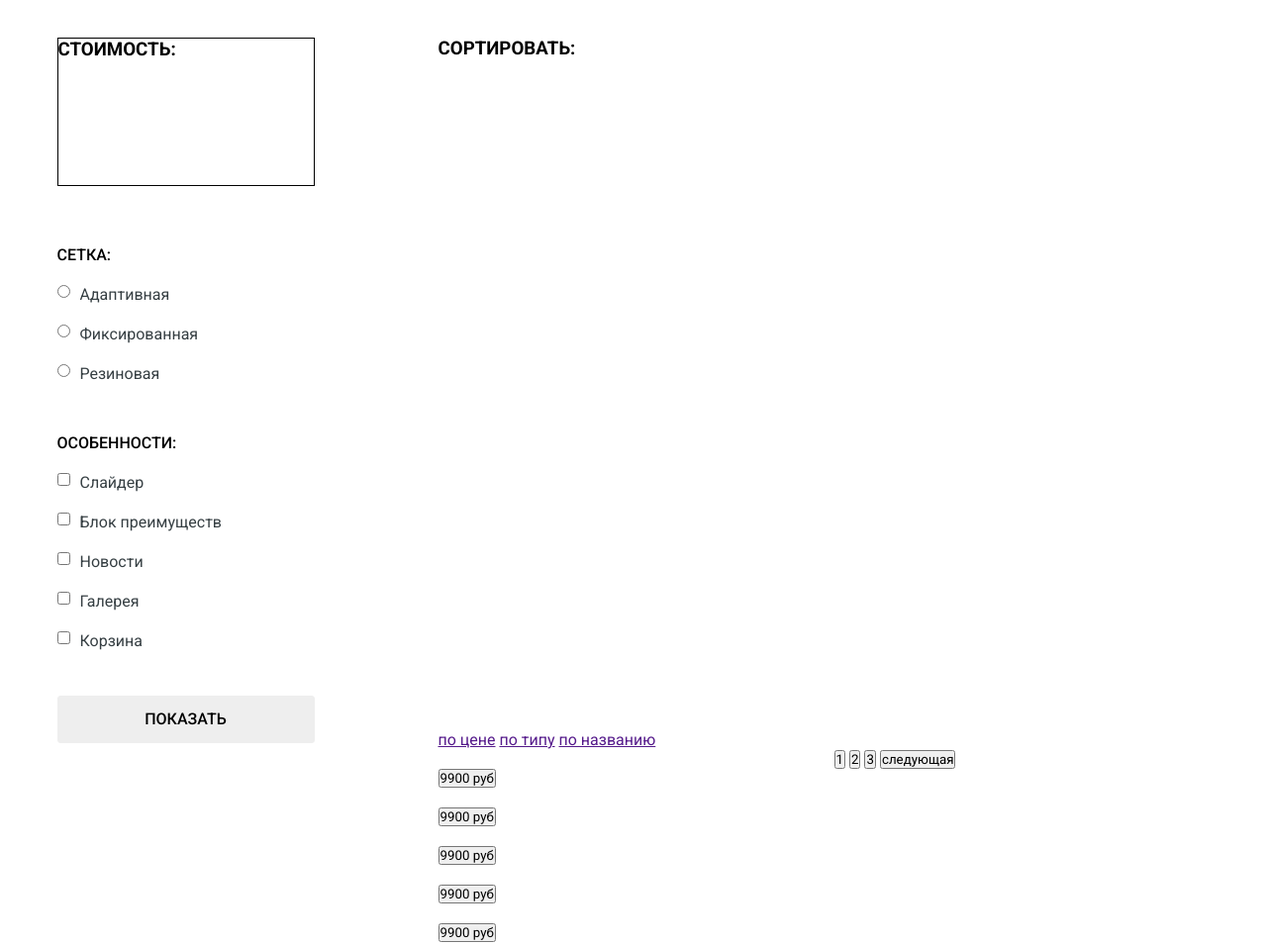
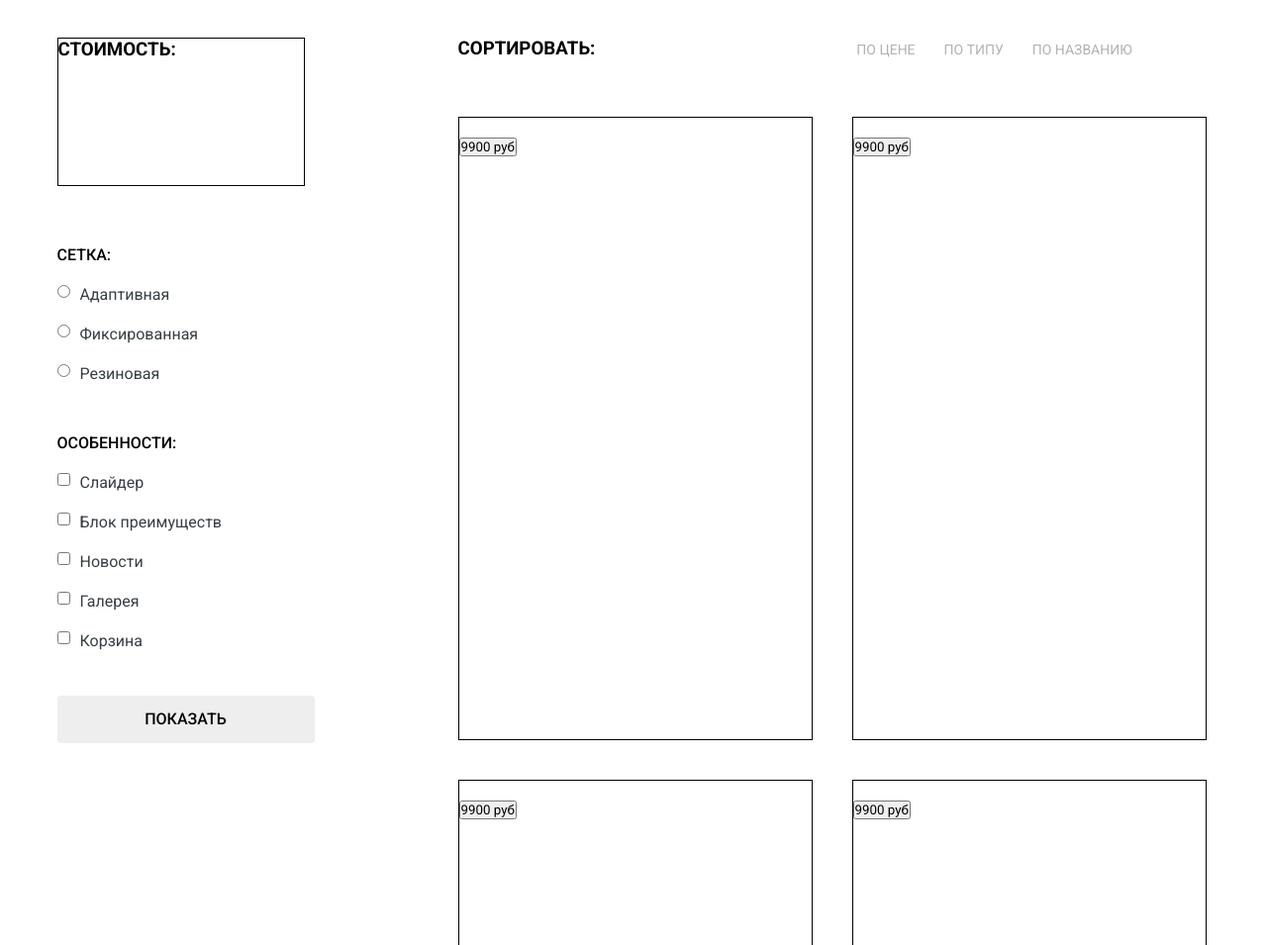
Before and after one commit to Stacss/nerds-site-site, a plain HTML site: page catalog.html in a window 1280 px wide. Shown: the part 380-1335 px from the top of the page at 99% size. Drawn offline with Linux system fonts and the light colour scheme.

Commit message:
2 страница лоты

```diff
--- a/catalog.html
+++ b/catalog.html
@@ -67,37 +67,7 @@
 					<a href=""><img src="" alt=""></a>
 					<a href=""><img src="" alt=""></a>
 				</div>
-				<article>
-					<img src="" alt="">
-					<div class="hidden">
-						<h4></h4>
-						<p></p>
-						<button type="button">9900 руб</button>
-					</div>
-					<img src="" alt="">
-					<div class="hidden">
-						<h4></h4>
-						<p></p>
-						<button type="button">9900 руб</button>
-					</div>
-					<img src="" alt="">
-					<div class="hidden">
-						<h4></h4>
-						<p></p>
-						<button type="button">9900 руб</button>
-					</div>
-					<img src="" alt="">
-					<div class="hidden">
-						<h4></h4>
-						<p></p>
-						<button type="button">9900 руб</button>
-					</div>
-					<img src="" alt="">
-					<div class="hidden">
-						<h4></h4>
-						<p></p>
-						<button type="button">9900 руб</button>
-					</div>
+				<article class="lot mar--r">
 					<img src="" alt="">
 					<div class="hidden">
 						<h4></h4>
@@ -105,12 +75,54 @@
 						<button type="button">9900 руб</button>
 					</div>
 				</article>
+				<article class="lot">
+					<img src="" alt="">
+					<div class="hidden">
+						<h4></h4>
+						<p></p>
+						<button type="button">9900 руб</button>
+					</div>
+				</article>
+				<article class="lot mar--r">
+					<img src="" alt="">
+					<div class="hidden">
+						<h4></h4>
+						<p></p>
+						<button type="button">9900 руб</button>
+					</div>
+				</article>
+				<article class="lot">
+					<img src="" alt="">
+					<div class="hidden">
+						<h4></h4>
+						<p></p>
+						<button type="button">9900 руб</button>
+					</div>
+				</article>
+				<article class="lot mar--r">
+					<img src="" alt="">
+					<div class="hidden">
+						<h4></h4>
+						<p></p>
+						<button type="button">9900 руб</button>
+					</div>
+				</article>
+				<article class="lot">
+					<img src="" alt="">
+					<div class="hidden">
+						<h4></h4>
+						<p></p>
+						<button type="button">9900 руб</button>
+					</div>
+				</article>
+
+				<!--
 				<div class="scroll">
 					<button>1</button>
 					<button>2</button>
 					<button>3</button>
 					<button>следующая</button>
-				</div>
+				</div> -->
 			</div>
 
 		</section>
--- a/css/style.css
+++ b/css/style.css
@@ -231,7 +231,7 @@ article {
 	list-style-type: url (../img/marker.png)
 }
 .market {
-	width: 780px;
+	width: 760px;
 	float: right;
 }
 .wrapper_brand {
@@ -429,8 +429,10 @@ article {
 	font-weight: 500;
 }
 .setting {
+	display: block;
 	float: left;
 	width: 260px;
+	margin-right: 140px;
 
 }
 .setting , .navigation h3 {
@@ -439,7 +441,7 @@ article {
 	text-align: left;
 }
 .price {
-	width: 260px;
+	width: 250px;
 	height: 150px;
 	box-sizing: border box;
 	border: 1px solid black;
@@ -505,3 +507,34 @@ article {
 	-moz-border-radius: 3px;
 	border-radius: 3px;
 }
+.navigation h3 {
+	display: inline-block;
+	margin-right: 260px;
+}
+.navigation {
+	height: 80px;
+}
+.navigation > a {
+	display: inline-block;
+	margin-right: 25px;
+	text-decoration: none;
+	font-size: 14px;
+	text-transform: uppercase;
+	line-height: 1.3;
+	font-weight: 400;
+	color: #b2b2b2;
+}
+.lot {
+	display: inline-block;
+	vertical-align: top;
+	width: 358px;
+	height: 630px;
+	border: 1px solid black;
+	margin: 0px 0px 40px 0px;
+}
+.mar--r {
+	margin-right: 40px;
+}
+.scroll {
+	display: block;
+}
```
